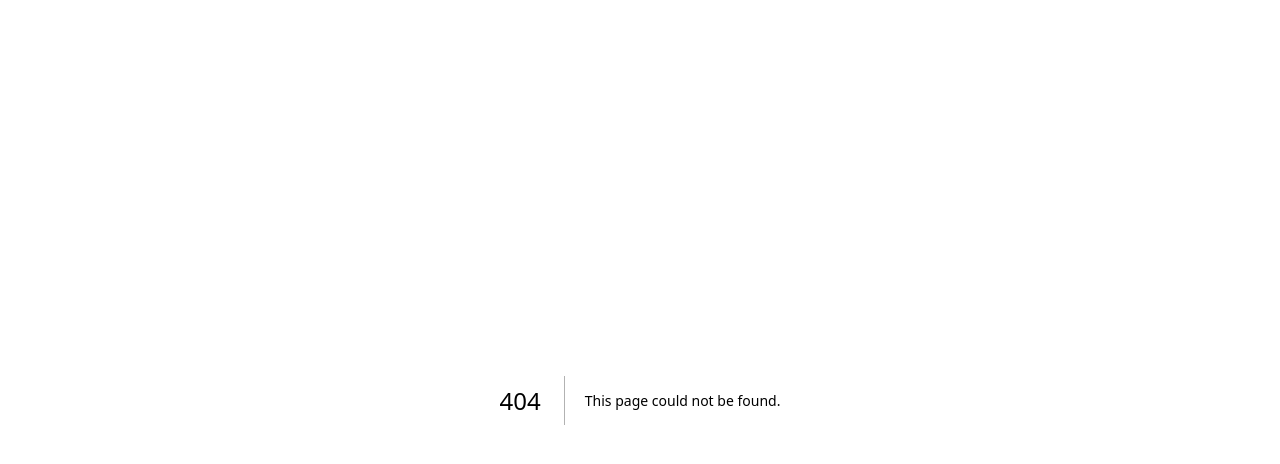
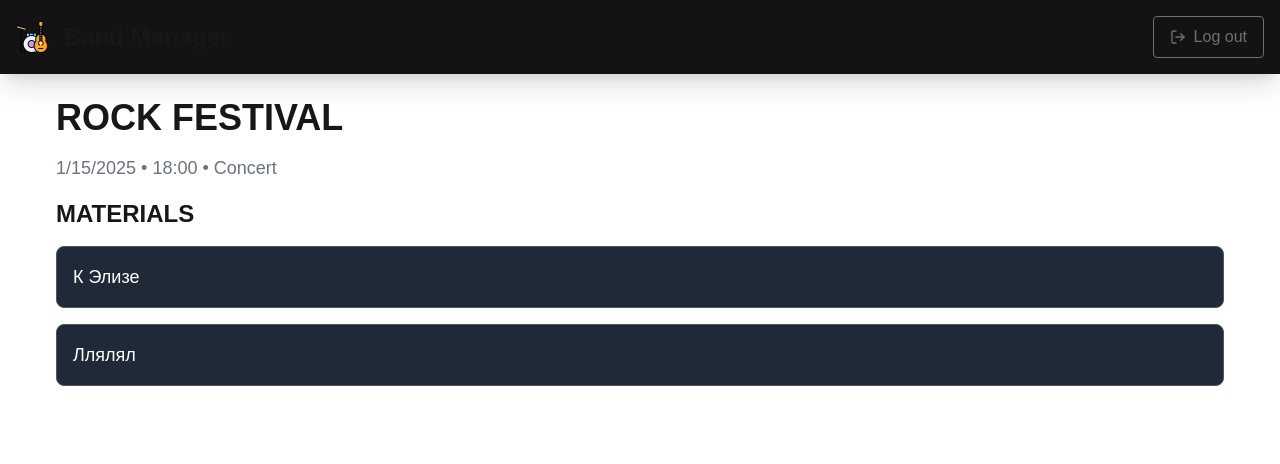
Before and after one commit to PZSP2-Team/band-manager, a Next.js app in the folder frontend/: page /events/1 in a window 1280 px wide. Before the commit this address had no page. Shown: the top 464 px of the page. Built offline with nearby package versions, Linux system fonts and the light colour scheme; no server answers.

Commit message:
[IMPLEMENTED] Observe event detailes (for manager and for regular user)

```diff
--- /dev/null
+++ b/frontend/src/app/(protected)/events/[id]/page.tsx
@@ -0,0 +1,98 @@
+"use client";
+import { useEffect, useState } from "react";
+import { useParams } from "next/navigation";
+import { useSession } from "next-auth/react"; // Для получения данных о сессии пользователя
+import LoadingScreen from "@/src/app/components/LoadingScreen";
+
+type Event = {
+  id: number;
+  name: string;
+  date: string;
+  type: "concert" | "rehearsal";
+  time: string;
+  materials: string[];
+};
+
+export default function EventDetailPage() {
+  const { id } = useParams(); // Получаем ID мероприятия из маршрута
+  const { data: session } = useSession(); // Получаем сессию пользователя, включая роль
+  const [event, setEvent] = useState<Event | null>(null);
+  const [isLoading, setIsLoading] = useState(true);
+
+  useEffect(() => {
+    const mockEvents: Event[] = [
+      {
+        id: 1,
+        name: "Rock Festival",
+        date: "2025-01-15",
+        type: "concert",
+        time: "18:00",
+        materials: ["К Элизе", "Ллялял", "4 времени года зима"],
+      },
+      {
+        id: 2,
+        name: "Jazz Night",
+        date: "2025-01-20",
+        type: "concert",
+        time: "20:00",
+        materials: ["Saxophone", "Piano", "Bass"],
+      },
+      {
+        id: 3,
+        name: "Classical Evening",
+        date: "2025-02-01",
+        type: "rehearsal",
+        time: "15:00",
+        materials: ["Sheet Music", "Violin", "Conductor's Baton"],
+      },
+    ];
+
+    const fetchedEvent = mockEvents.find((e) => e.id === Number(id));
+    if (fetchedEvent) {
+      // Фильтруем материалы в зависимости от роли пользователя
+      const filteredMaterials = session?.user?.role === "manager"
+        ? fetchedEvent.materials // Менеджер видит все материалы
+        : fetchedEvent.materials.slice(0, 2); // Обычный пользователь видит только первые два материала
+
+      setEvent({
+        ...fetchedEvent,
+        materials: filteredMaterials, // Применяем фильтрацию материалов
+      });
+    } else {
+      setEvent(null); // Если событие не найдено, устанавливаем event в null
+    }
+
+    setIsLoading(false);
+  }, [id, session?.user?.role]); // Следим за id события и ролью пользователя
+
+  if (isLoading) {
+    return <LoadingScreen />;
+  }
+
+  if (!event) {
+    return <div className="text-center mt-10">Event not found</div>;
+  }
+
+  return (
+    <div className="p-6 ml-8 mr-8"> {/* Добавлены отступы слева и справа */}
+      <h1 className="text-4xl font-bold uppercase mb-4">{event.name}</h1>
+      <p className="text-gray-500 text-lg mb-4">
+        {new Date(event.date).toLocaleDateString()} • {event.time} • {event.type === "concert" ? "Concert" : "Rehearsal"}
+      </p>
+
+      <div className="mb-8">
+        <h2 className="text-2xl font-semibold uppercase mb-4">Materials</h2>
+        <div className="space-y-4">
+          {event.materials.map((material, idx) => (
+            <div
+              key={idx}
+              className="p-4 bg-gray-800 border border-gray-600 rounded-lg hover:bg-gray-700 transition"
+            >
+              <p className="text-lg font-medium text-white">{material}</p>
+            </div>
+          ))}
+        </div>
+      </div>
+    </div>
+  );
+}
```
